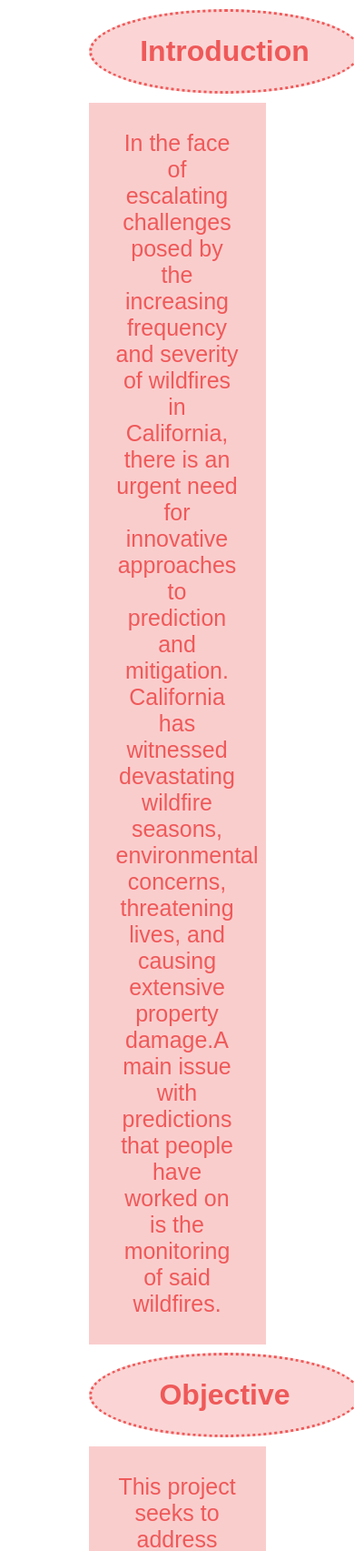
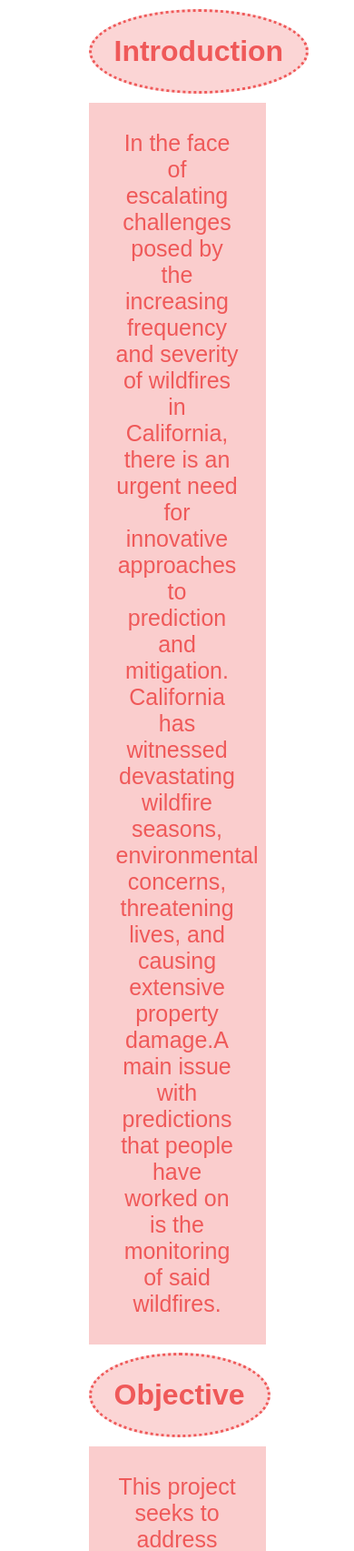
Before and after one commit to CSUN-ARCS-GeoInfoVisualization/California-Wildfire-Prediction, a Flask app: page / in a window 390 px wide. Shown: the part 100-1805 px from the top of the page at 91% size. Run offline with Flask 3, Linux system fonts and the light colour scheme.

Commit message:
Changed width to "fit-content" for better mobile suport.

```diff
--- a/static/css/style.css
+++ b/static/css/style.css
@@ -123,7 +123,7 @@
     justify-content: center;
     color:#ef5959;
     background-color:rgba(241,117,117,.30);
-    width:300px;
+    width:fit-content;
     margin:auto;
     margin-top: 5%;
     margin-bottom: 5%;
```
